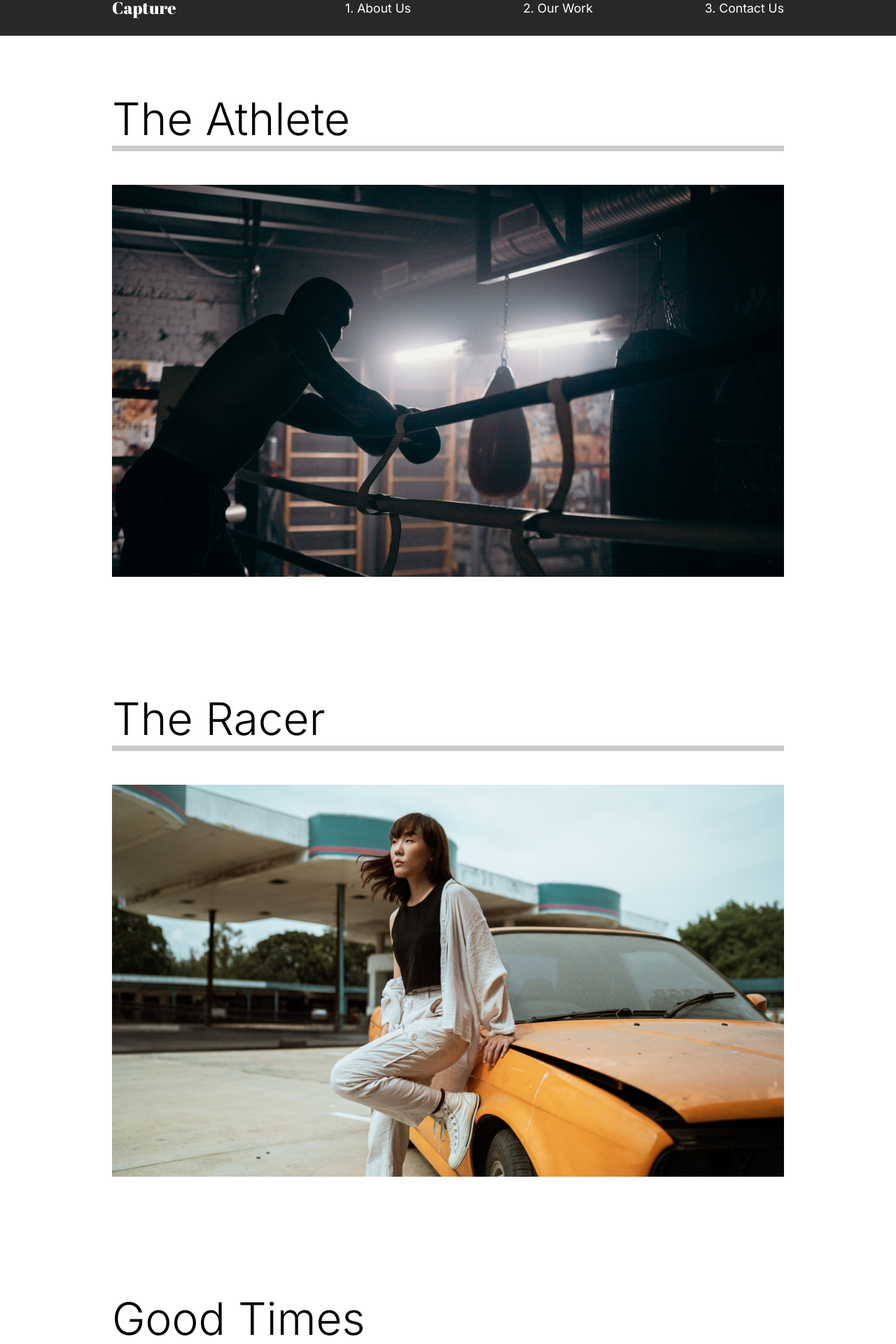
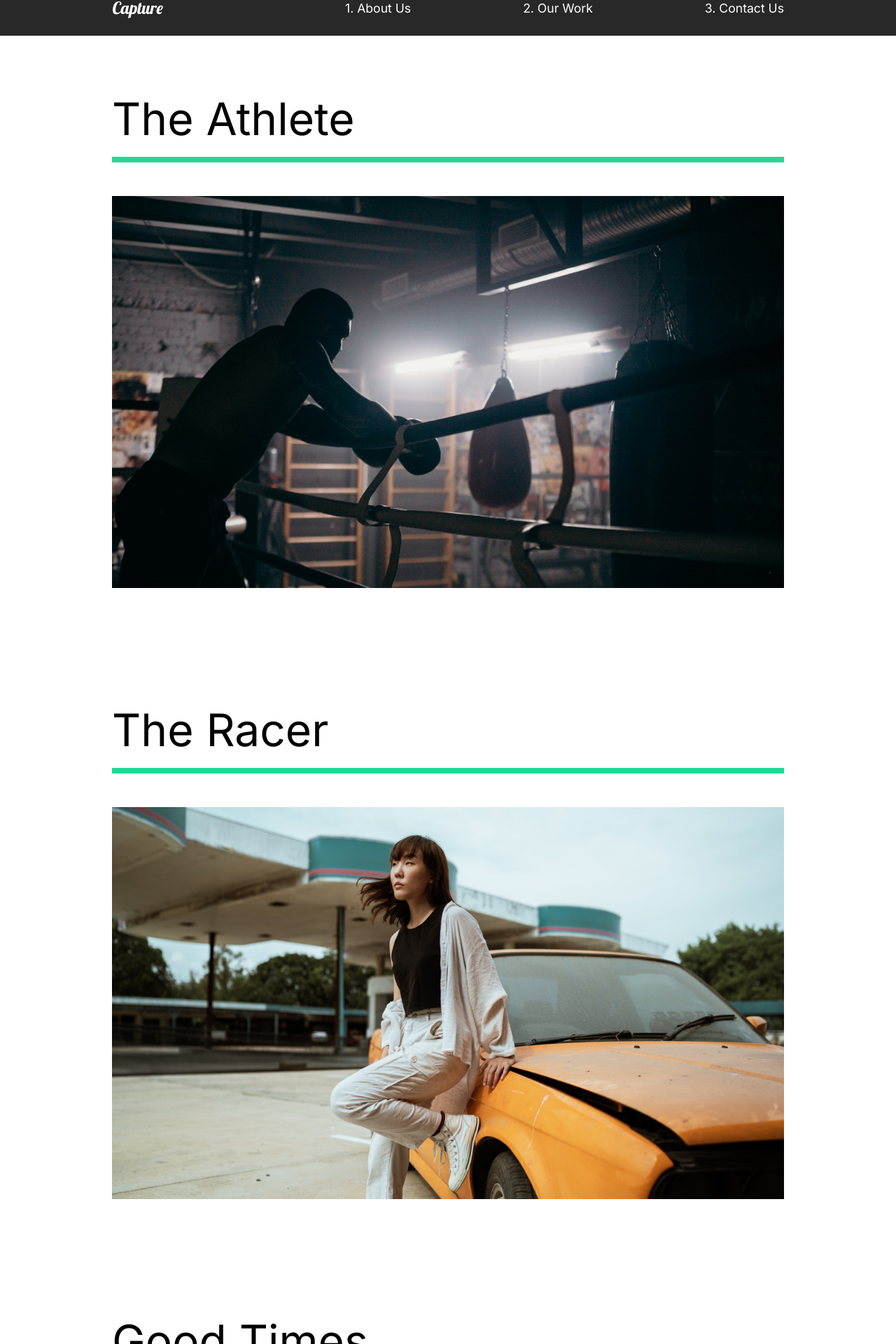
Before and after one commit to hastytoro/project-capture-website, a React (Create React App) app: page /work in a window 1280 px wide. Shown: the part 29-1949 px from the top of the page at 70% size. Built offline with nearby package versions, Linux system fonts and the light colour scheme; a web font is replaced by a local one.

Commit message:
16) Our Work section animation (Loading Frames)

```diff
--- a/src/animation.js
+++ b/src/animation.js
@@ -4,7 +4,7 @@ export const pageAnimation = {
     opacity: 1,
     y: 0,
     transition: {
-      duration: 1,
+      duration: 0.5,
       when: "beforeChildren",
       staggerChildren: 0.25,
     },
@@ -46,7 +46,7 @@ export const photoAnimation = {
     scale: 1,
     opacity: 1,
     transition: {
-      duration: 0.75,
+      duration: 0.5,
       ease: "easeOut",
     },
   },
@@ -54,5 +54,45 @@ export const photoAnimation = {
 
 export const waveAnimation = {
   hidden: { pathLength: 0, pathOffset: 1 },
-  show: { pathLength: 1, pathOffset: 0, transition: { duration: 0.5 } },
+  show: {
+    pathLength: 1,
+    pathOffset: 0,
+    transition: {
+      duration: 0.5,
+    },
+  },
 };
+
+export const lineAnimation = {
+  hidden: { width: "0%" },
+  show: {
+    width: "100%",
+    transition: {
+      duration: 1,
+    },
+  },
+};
+
+// Secondary parent container to prevent above parent stagger from applying.
+export const sliderWrapperAnimation = {
+  hidden: { opacity: 1 },
+  show: {
+    opacity: 1,
+    transition: {
+      ease: "easeOut",
+      staggerChildren: 0.15,
+    },
+  },
+};
+
+export const sliderAnimation = {
+  hidden: { x: "-130%", skew: "45deg" },
+  show: {
+    x: "100%",
+    skew: "0deg",
+    transition: {
+      duration: 1,
+      ease: "easeOut",
+    },
+  },
+};
--- a/src/components/AboutSection.js
+++ b/src/components/AboutSection.js
@@ -5,7 +5,7 @@ import { About, Description, Image, Hide } from "../styles";
 import Wave from "./Wave";
 
 // Framer motion imports
-import { motion } from "framer-motion";
+import { animate, motion } from "framer-motion";
 import {
   pageAnimation,
   titleAnimation,
--- a/src/components/GlobalStyle.js
+++ b/src/components/GlobalStyle.js
@@ -43,7 +43,7 @@ const GlobalStyle = createGlobalStyle`
   }
 
   h2 {
-    font-weight: lighter;
+    font-weight: normal;
     font-size: 4rem;
   }
 
@@ -60,8 +60,6 @@ const GlobalStyle = createGlobalStyle`
   a {
     font-size: 1.1rem;
   }
-
-
   p {
     padding: 3rem 0rem;
     color: #ccc;
--- a/src/components/Nav.js
+++ b/src/components/Nav.js
@@ -51,8 +51,9 @@ const NavBar = styled.nav`
   }
   #logo {
     font-size: 1.5rem;
-    font-family: "Abril Fatface", cursive;
-    font-weight: lighter;
+    font-family: "Lobster Two", cursive;
+    font-style: italic;
+    /* font-weight: lighter; */
   }
 `;
 
--- a/src/components/Wave.js
+++ b/src/components/Wave.js
@@ -1,7 +1,6 @@
 import React from "react";
 import styled from "styled-components";
 import { motion } from "framer-motion";
-import { waveAnimation } from "../animation";
 
 const Wave = () => {
   return (
--- a/src/pages/OurWork.js
+++ b/src/pages/OurWork.js
@@ -7,9 +7,18 @@ import athlete from "../img/athlete-small.png";
 import theracer from "../img/theracer-small.png";
 import goodtimes from "../img/goodtimes-small.png";
 
+import { Hide } from "../styles";
+
 // Animations
 import { motion } from "framer-motion";
-import { pageAnimation } from "../animation";
+import {
+  fadeAnimation,
+  pageAnimation,
+  photoAnimation,
+  lineAnimation,
+  sliderAnimation,
+  sliderWrapperAnimation,
+} from "../animation";
 
 const OurWork = () => {
   return (
@@ -20,25 +29,45 @@ const OurWork = () => {
       exit="exit"
       style={{ background: "#fff" }}
     >
+      <motion.div variants={sliderWrapperAnimation}>
+        <FrameO1 variants={sliderAnimation}></FrameO1>
+        <FrameO2 variants={sliderAnimation}></FrameO2>
+        <FrameO3 variants={sliderAnimation}></FrameO3>
+        <FrameO4 variants={sliderAnimation}></FrameO4>
+      </motion.div>
       <Movie>
-        <h2>The Athlete</h2>
-        <div className="line"></div>
+        <motion.h2 variants={fadeAnimation}>The Athlete</motion.h2>
+        <motion.div variants={lineAnimation} className="line"></motion.div>
         <Link to="/work/the-athlete">
-          <img src={athlete} alt="athlete" />
+          <Hide>
+            <motion.img variants={photoAnimation} src={athlete} alt="athlete" />
+          </Hide>
         </Link>
       </Movie>
       <Movie>
-        <h2>The Racer</h2>
-        <div className="line"></div>
+        <motion.h2 variants={fadeAnimation}>The Racer</motion.h2>
+        <motion.div variants={lineAnimation} className="line"></motion.div>
         <Link to="/work/the-racer">
-          <img src={theracer} alt="theracer" />
+          <Hide>
+            <motion.img
+              variants={photoAnimation}
+              src={theracer}
+              alt="theracer"
+            />
+          </Hide>
         </Link>
       </Movie>
       <Movie>
-        <h2>Good Times</h2>
-        <div className="line"></div>
+        <motion.h2 variants={fadeAnimation}>Good Times</motion.h2>
+        <motion.div variants={lineAnimation} className="line"></motion.div>
         <Link to="/work/good-times">
-          <img src={goodtimes} alt="goodtimes" />
+          <Hide>
+            <motion.img
+              variants={photoAnimation}
+              src={goodtimes}
+              alt="goodtimes"
+            />
+          </Hide>
         </Link>
       </Movie>
     </Work>
@@ -50,11 +79,13 @@ const Work = styled(motion.div)`
   overflow: hidden; /* for any overflowing animation  */
   padding: 5rem 10rem; /* lines up with Nav as container  */
 `;
+
 const Movie = styled.div`
   padding-bottom: 10rem;
   .line {
     height: 0.5rem;
-    background: #cccccc;
+    background: #23d997;
+    margin-top: 1rem;
     margin-bottom: 3rem;
   }
   img {
@@ -64,4 +95,24 @@ const Movie = styled.div`
   }
 `;
 
+// Frame "loading" animation
+const FrameO1 = styled(motion.div)`
+  position: fixed;
+  left: 0%;
+  top: 10%;
+  width: 100%;
+  height: 100vh;
+  background: #fffebf;
+  z-index: 99999;
+`;
+const FrameO2 = styled(FrameO1)`
+  background: #ff8efb;
+`;
+const FrameO3 = styled(FrameO1)`
+  background: #8ed2ff;
+`;
+const FrameO4 = styled(FrameO1)`
+  background: #8effa0;
+`;
+
 export default OurWork;
```
